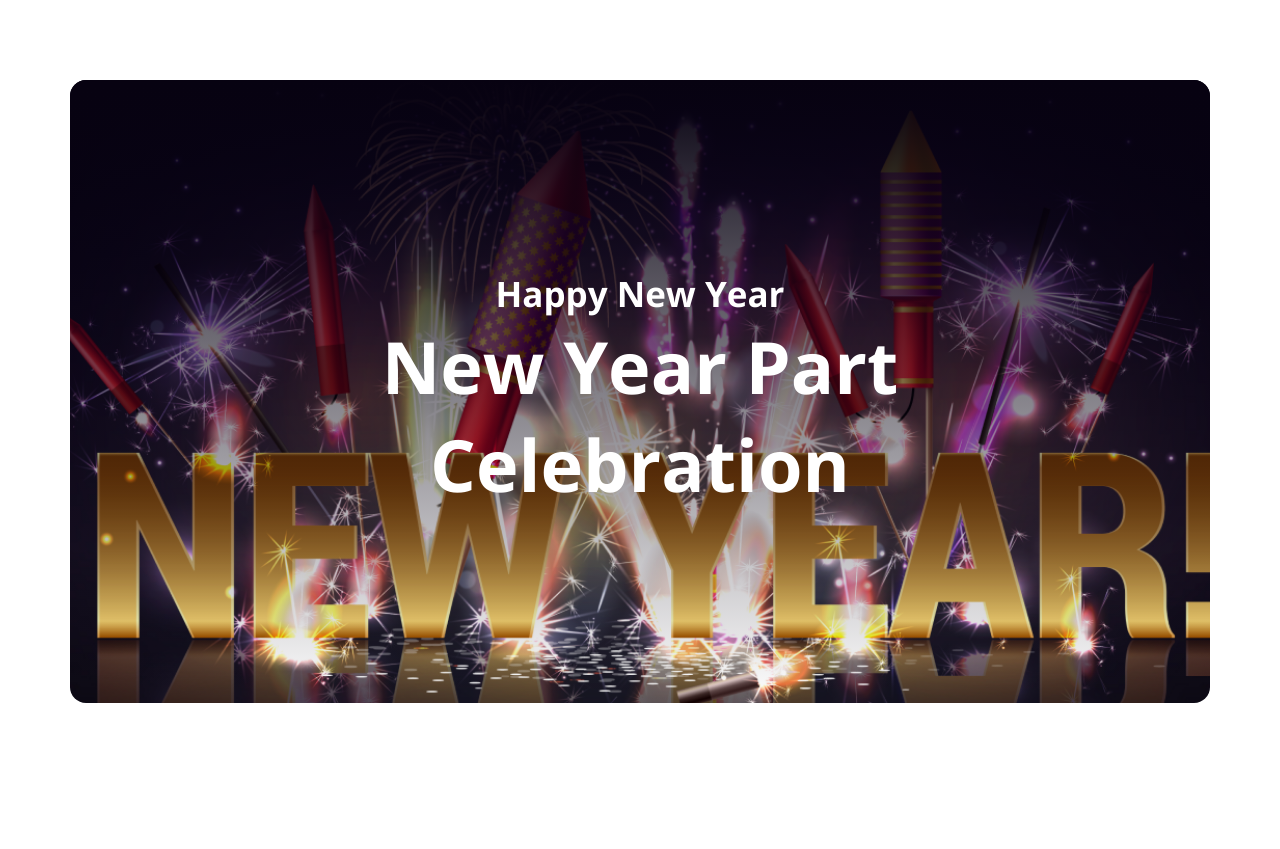
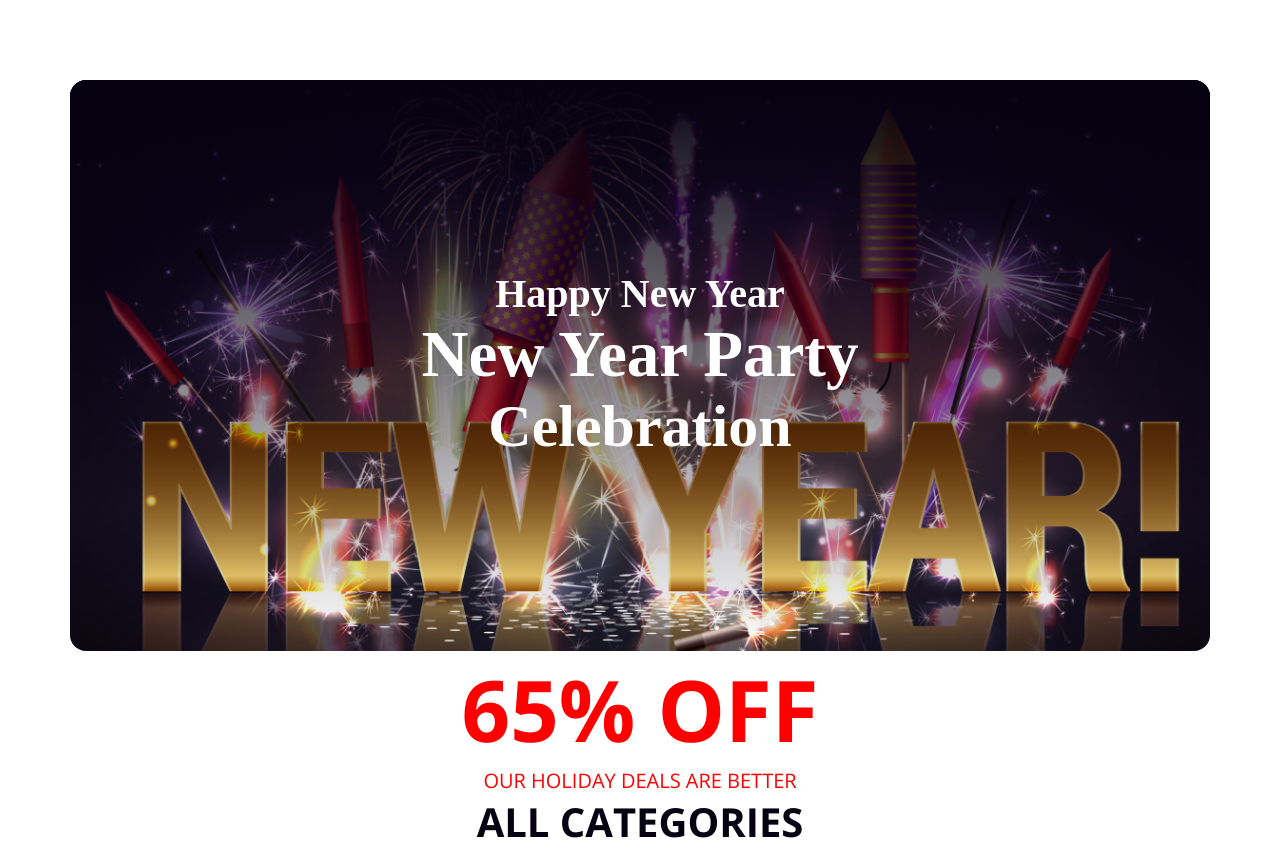
Before and after one commit to Dip-Baidya/Assignment-1, a plain HTML site: page index.html in a window 1280 px wide. Before the commit the page ends 800 px from the top, so only its background shows below. Drawn offline with nearby package versions, Linux system fonts and the light colour scheme.

Commit message:
Complete Banner Section

```diff
--- a/index.html
+++ b/index.html
@@ -15,17 +15,28 @@
 </head>
 
 <body>
+
+    <!-- Banner Section -->
     <header class="head">
         <div class="banner">
             <div class="banner-content">
                 <h3 class="banner-title">Happy New Year</h3>
-                <h1 class="new-year-celebration">New Year Part</h1>
-                <h1 class="new-year-celebration">Celebration</h1>
+                <h1 class="banner-Party">New Year Party</h1>
+                <h3 class="banner-celebratioin">Celebration</h3>
             </div>
         </div>
     </header>
 
-    <main></main>
+    <main>
+        <!-- All Categories Section  -->
+        <section>
+            <div class="all-categorie-section">
+                <h3>65% OFF</h3>
+                <p>OUR HOLIDAY DEALS ARE BETTER</p>
+                <h4>ALL CATEGORIES</h4>
+            </div>
+        </section>
+    </main>
     <footer></footer>
 
 </body>
--- a/styles/new_year.css
+++ b/styles/new_year.css
@@ -1,9 +1,8 @@
-/* Main Section Design */
-
-/* Banner Section Design */
 * {
     margin: 0px;
 }
+
+/* Banner Section Design */
 
 body {
     font-family: 'Merriweather Sans', sans-serif;
@@ -26,9 +25,10 @@ header {
     /* width: 100%; */
 }
 
-.banner{
+.banner {
     margin-top: 80px;
 }
+
 .banner-content {
     text-align: center;
     background: linear-gradient(180deg, #070211 0%, rgba(7, 2, 17, 0.00) 100%);
@@ -38,11 +38,39 @@ header {
 
 .banner-title {
     color: #FFF;
-    font-size: 35px;
-    font-style: normal;
+    font-size: 40px;
+    font-family: Merriweather;
 }
 
-.new-year-celebration {
+.banner-Party {
     color: #FFF;
-    font-size: 72px;
+    font-size: 65px;
+    font-family: Merriweather;
 }
+.banner-celebratioin{
+    color: #FFF;
+    font-size: 60px;
+    font-family: Merriweather;
+}
+
+
+/* Main Section Design */
+
+.all-categorie-section {
+    text-align: center;
+}
+
+.all-categorie-section h3 {
+    color: #F00;
+    font-size: 85px;
+}
+
+.all-categorie-section p {
+    color: #F00;
+    font-size: 20px;
+}
+
+.all-categorie-section h4{
+    color: #070211;
+    font-size: 40px;
+}
```
